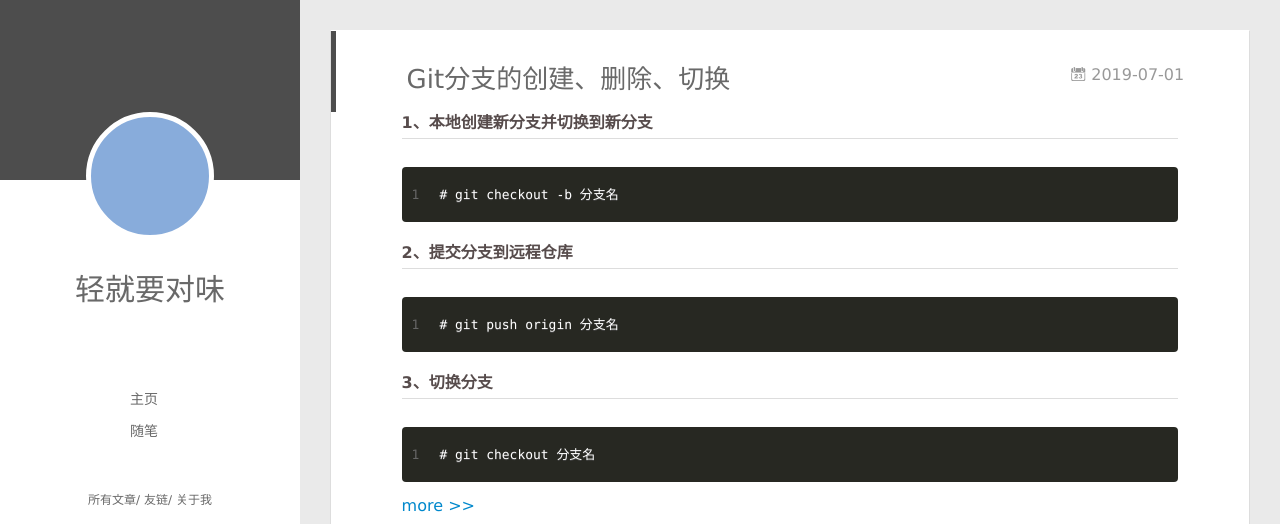
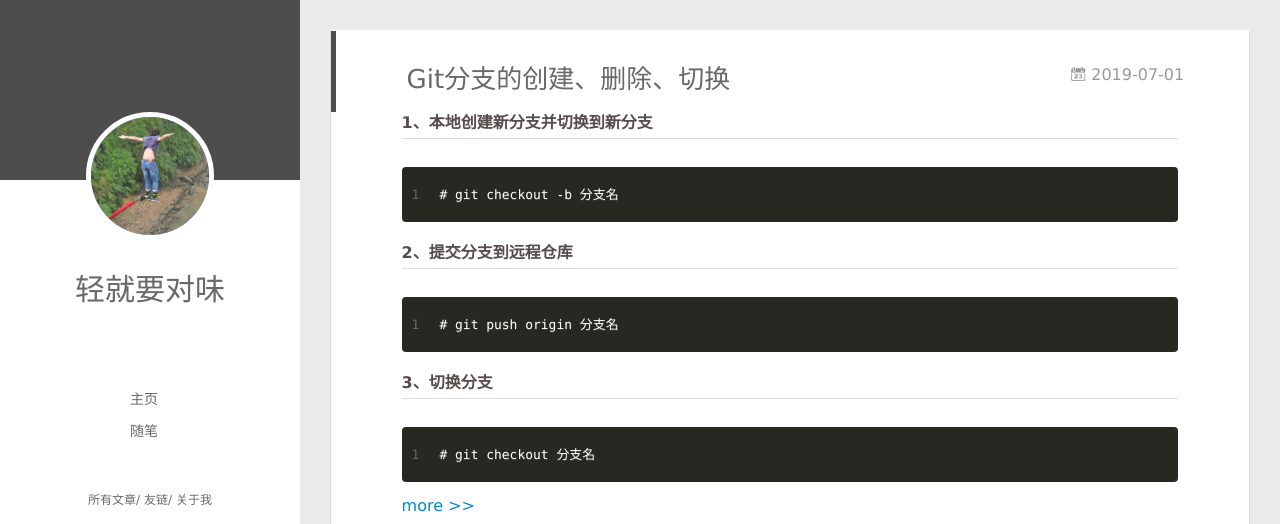
Before and after one commit to fengbo60/fengbo60.github.io, a plain HTML site: page index.html in a window 1280 px wide. Shown: the top 524 px of the page. Drawn offline with Linux system fonts and the light colour scheme; files whose address does not match are found by name.

Commit message:
Site updated: 2019-08-23 17:34:03

```diff
--- a/index.html
+++ b/index.html
@@ -43,7 +43,7 @@
 <div class="intrude-less">
 	<header id="header" class="inner">
 		<a href="/" class="profilepic">
-			<img src="" class="js-avatar">
+			<img src="./img/fengbo.jpg" class="js-avatar">
 		</a>
 		<hgroup>
 		  <h1 class="header-author"><a href="/">轻就要对味</a></h1>
```
